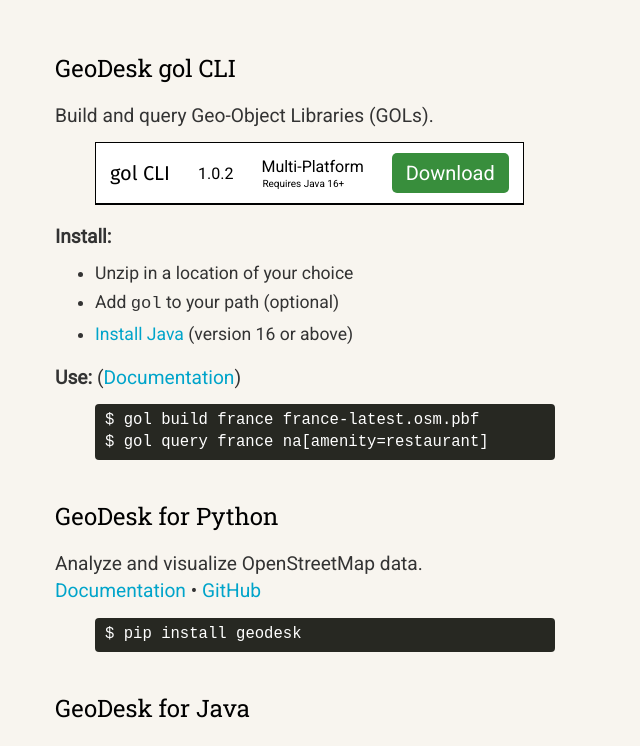
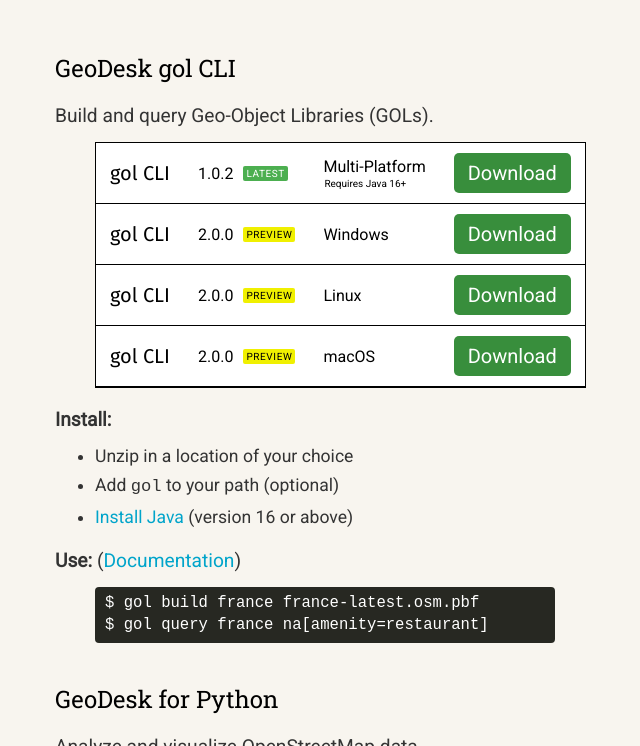
Before and after one commit to clarisma/geodesk-site, a Jekyll site: the page built from download.md, in a window 1280 px wide and 900 px high, cut to the strip 154-900 px from the top of the window. Shown: the whole strip, without its empty margins (210-850 px from the left). Built offline with Jekyll 4.4.1, drawn with Linux system fonts in a browser that asks for light colours.

Commit message:
Update download.md

```diff
--- a/download.md
+++ b/download.md
@@ -154,7 +154,7 @@
     <div class="download-row">
         <div class="download-cell product-title">gol CLI</div>
         <div class="download-cell">
-            {{site.geodesk_version}}<!-- <span class="version-label latest-label">Latest</span> -->
+            {{site.geodesk_version}} <span class="version-label latest-label">Latest</span>
         </div>
         <div class="download-cell">
         <div>Multi-Platform<div class="platform-note">Requires Java 16+</div></div>
@@ -163,19 +163,39 @@
             <a class="download-link" href="https://github.com/clarisma/gol-tool/releases/download/{{site.geodesk_version}}/gol-tool-{{site.geodesk_version}}.zip">Download</a>
         </div>
     </div>
-    {% comment %}
     <div class="download-row" data-platform="macos">
         <div class="download-cell product-title">gol CLI</div>
         <div class="download-cell">
             {{ site.data.geodesk_gol_beta.version}}
-            <span class="version-label beta-label">Beta</span>
+            <span class="version-label beta-label">Preview</span>
         </div>
         <div class="download-cell">Windows</div>
         <div class="download-cell">
-            <a class="download-link" href="/files/myfile1-mac.zip">Download</a>
+            <a class="download-link" href="https://github.com/clarisma/geodesk-gol/releases/download/{{site.data.geodesk_gol_beta.version}}/gol-{{site.data.geodesk_gol_beta.version}}-win.zip">Download</a>
         </div>
     </div>
-    {% endcomment %}
+    <div class="download-row" data-platform="macos">
+        <div class="download-cell product-title">gol CLI</div>
+        <div class="download-cell">
+            {{ site.data.geodesk_gol_beta.version}}
+            <span class="version-label beta-label">Preview</span>
+        </div>
+        <div class="download-cell">Linux</div>
+        <div class="download-cell">
+            <a class="download-link" href="https://github.com/clarisma/geodesk-gol/releases/download/{{site.data.geodesk_gol_beta.version}}/gol-{{site.data.geodesk_gol_beta.version}}-linux.zip">Download</a>
+        </div>
+    </div>
+    <div class="download-row" data-platform="macos">
+        <div class="download-cell product-title">gol CLI</div>
+        <div class="download-cell">
+            {{ site.data.geodesk_gol_beta.version}}
+            <span class="version-label beta-label">Preview</span>
+        </div>
+        <div class="download-cell">macOS</div>
+        <div class="download-cell">
+            <a class="download-link" href="https://github.com/clarisma/geodesk-gol/releases/download/{{site.data.geodesk_gol_beta.version}}/gol-{{site.data.geodesk_gol_beta.version}}-macos.zip">Download</a>
+        </div>
+    </div>
 </div>
 
 **Install:**
```
